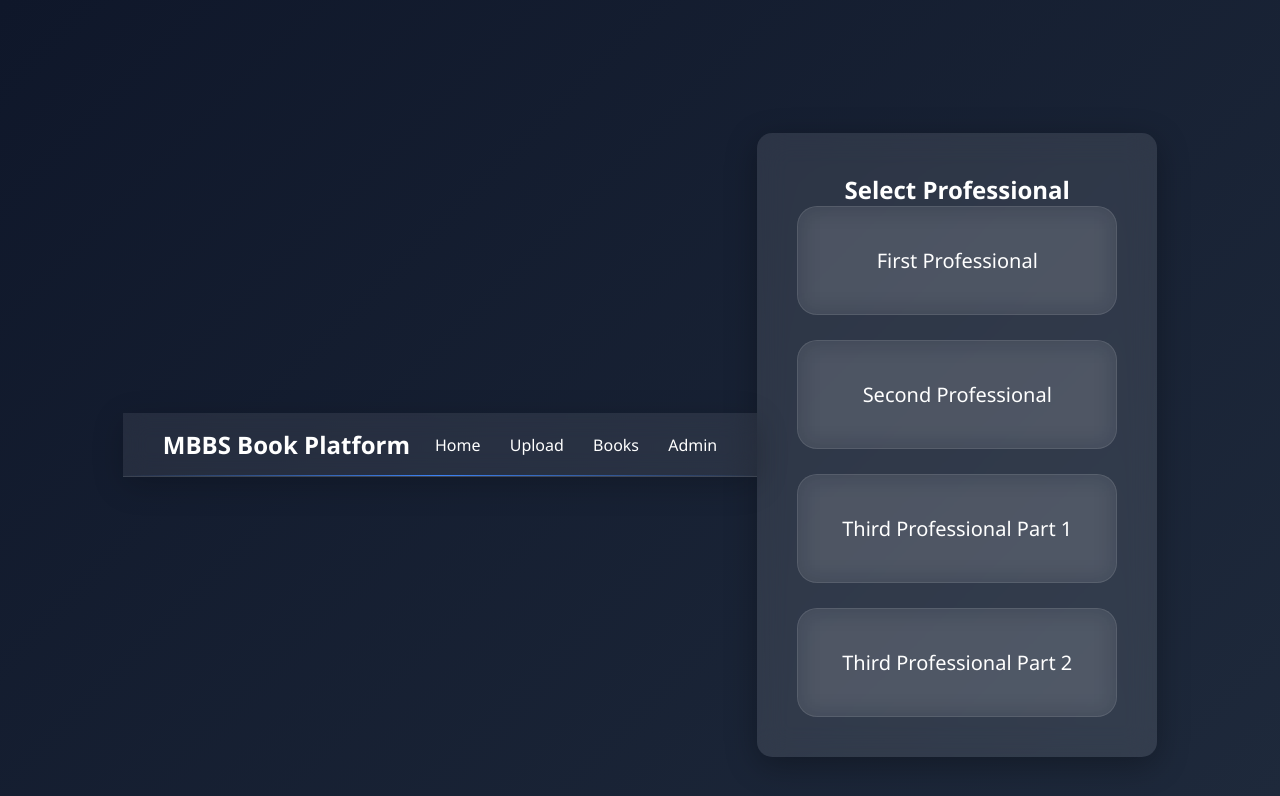
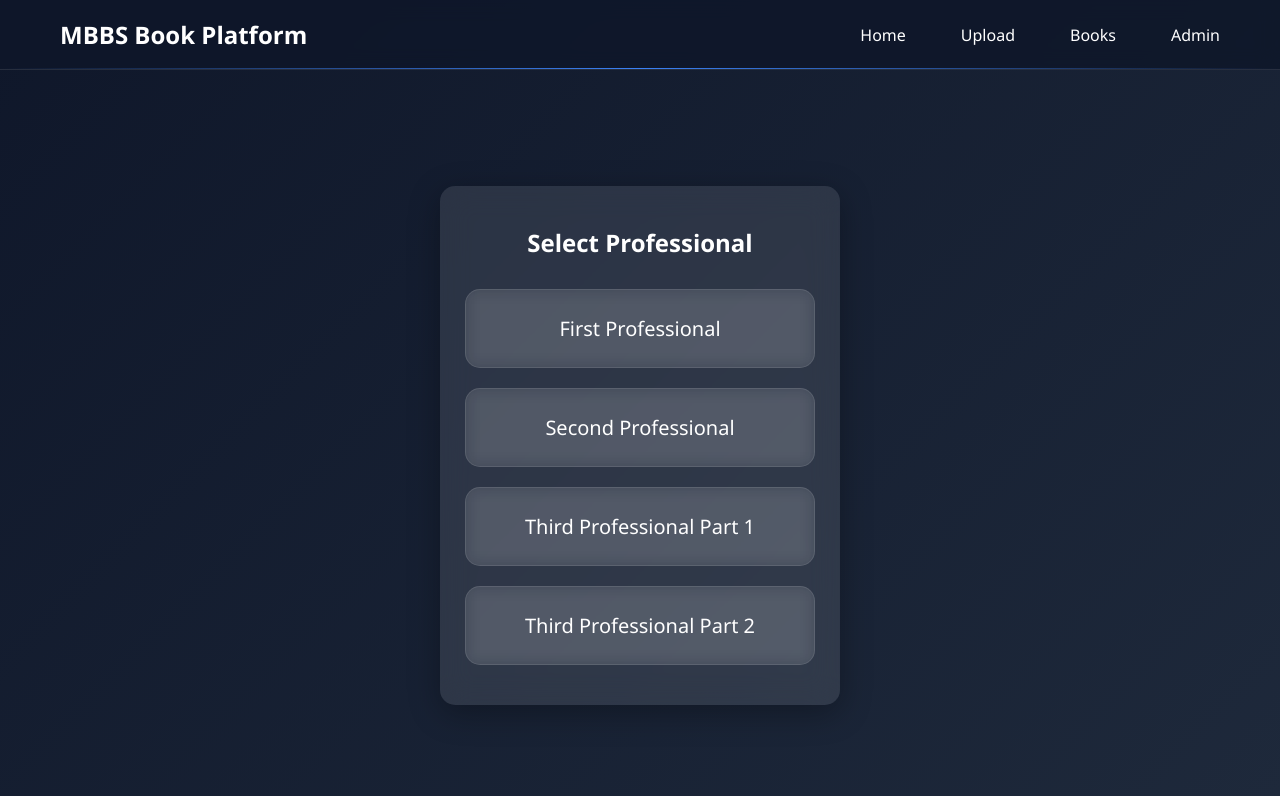
Before and after one commit to ashanyuse-max/book-platform, a website: page public/index.html in a window 1280 px wide. Drawn offline with Linux system fonts and the light colour scheme.

Commit message:
Fixed navbar position and centered layout

```diff
--- a/public/index.html
+++ b/public/index.html
@@ -9,11 +9,12 @@
 
 <div class="navbar">
     <h2>MBBS Book Platform</h2>
-    <div>
+
+    <div class="nav-links">
         <a href="index.html">Home</a>
-<a href="upload.html">Upload</a>
-<a href="books.html">Books</a>
-<a href="/admin">Admin</a>
+        <a href="upload.html">Upload</a>
+        <a href="books.html">Books</a>
+        <a href="/admin">Admin</a>
     </div>
 </div>
 
--- a/public/style.css
+++ b/public/style.css
@@ -1,31 +1,53 @@
-/* ================= GLASS NAVBAR ================= */
+
+/* ================= NAVBAR ================= */
 
 .navbar {
-    position: sticky;
+    position: fixed;
     top: 0;
-    z-index: 1000;
+    left: 0;
+    width: 100%;
 
     display: flex;
     justify-content: space-between;
     align-items: center;
 
-    padding: 15px 40px;
+    padding: 18px 60px;
 
-    background: rgba(255, 255, 255, 0.08);
-    backdrop-filter: blur(12px);
-    -webkit-backdrop-filter: blur(12px);
+    background: rgba(15, 23, 42, 0.85);
+    backdrop-filter: blur(10px);
 
-    border-bottom: 1px solid rgba(255, 255, 255, 0.1);
+    border-bottom: 1px solid rgba(255,255,255,0.1);
 
-    box-shadow: 0 8px 32px rgba(0, 0, 0, 0.2);
+    z-index: 1000;
 }
 
+.navbar h2 {
+    margin: 0;
+    color: white;
+}
+
+.navbar .nav-links {
+    display: flex;
+    gap: 30px;
+}
+
+.navbar a {
+    color: white;
+    text-decoration: none;
+    font-weight: 500;
+    transition: 0.3s ease;
+}
+
+.navbar a:hover {
+    color: #3b82f6;
+}
+
+/* Add space below navbar */
 body {
     margin: 0;
+    padding-top: 90px;
     font-family: 'Segoe UI', sans-serif;
-
     background: linear-gradient(135deg, #0f172a, #1e293b);
-    min-height: 100vh;
     color: white;
 }
 .container {
@@ -252,3 +274,36 @@ body {
 .primary-btn:hover {
     transform: scale(1.05);
 }
+
+/* ================= CENTER PROFESSIONAL SECTION ================= */
+
+.container {
+    display: flex;
+    flex-direction: column;
+    align-items: center;
+}
+
+.grid {
+    display: flex;
+    flex-direction: column;
+    gap: 20px;
+    width: 350px;
+    margin-top: 30px;
+}
+
+.card {
+    padding: 25px;
+    border-radius: 15px;
+    text-align: center;
+
+    background: rgba(255,255,255,0.08);
+    backdrop-filter: blur(8px);
+
+    cursor: pointer;
+    transition: 0.3s ease;
+}
+
+.card:hover {
+    transform: translateY(-5px);
+    background: rgba(255,255,255,0.15);
+}
```
Also changed, not shown: public/admin.html (+6 -5 lines), public/books.html (+7 -3 lines), public/subject.html (+4 -1 lines), public/upload.html (+9 -7 lines).
